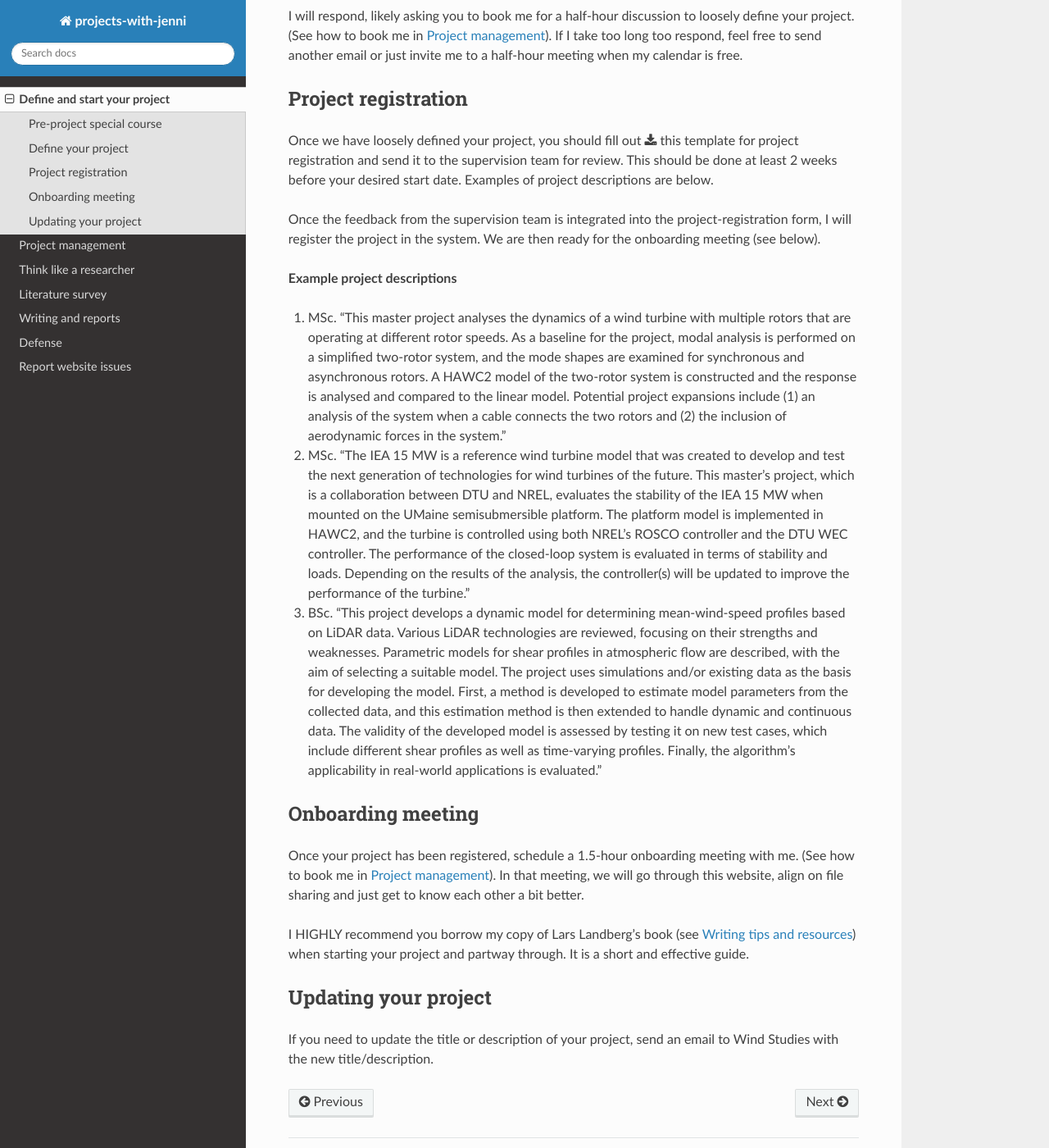
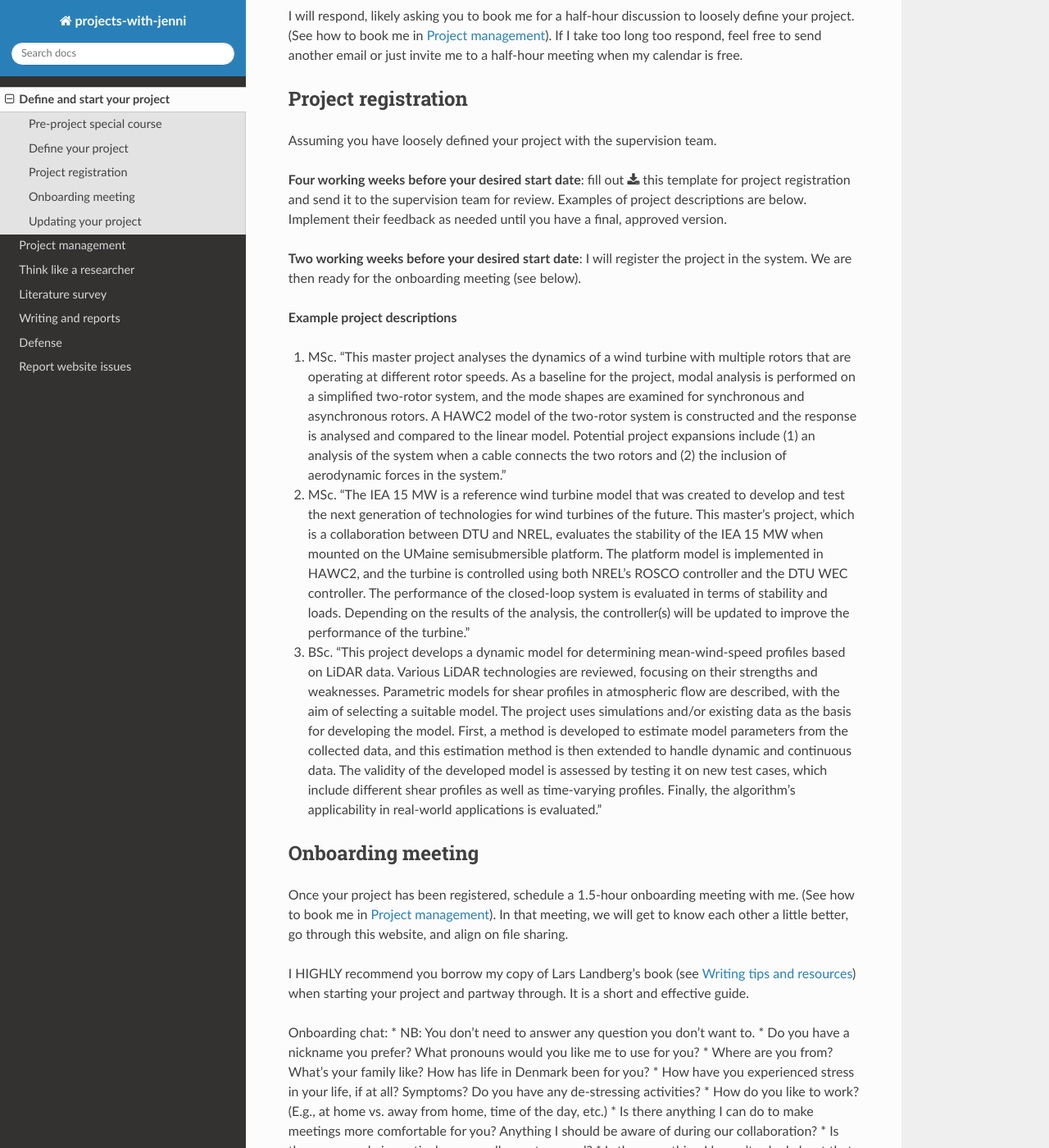
Before and after one commit to jennirinker/projects-with-jenni, a Sphinx documentation site: the page built from docs/source/define-start-project.rst, in a window 1280 px wide and 1400 px high, scrolled down 672 px. Shown: the whole window at 82% size. Built offline with Sphinx 7.4.7 and the Read the Docs theme 3.1.0, drawn with Linux system fonts in a browser that asks for light colours; some of the changed text lies outside the part shown.

Commit message:
Changing registration timeline and adding onboarding questions

```diff
--- a/docs/source/define-start-project.rst
+++ b/docs/source/define-start-project.rst
@@ -31,13 +31,15 @@
 Project registration
 -------------------------------
 
-Once we have loosely defined your project, you should fill out
+Assuming you have loosely defined your project with the supervision team.
+
+**Four working weeks before your desired start date**: fill out
 :download:`this template for project registration <_static/project_indberetning_template.docx>`
-and send it to the supervision team for review. This should be done at least
-2 weeks before your desired start date. Examples of project descriptions are below.
+and send it to the supervision team for review. Examples of project descriptions are below.
+Implement their feedback as needed until you have a final, approved version.
 
-Once the feedback from the supervision team is integrated into the project-registration
-form, I will register the project in the system. We are then ready for the onboarding meeting (see below).
+**Two working weeks before your desired start date**: I will register the project in the system.
+We are then ready for the onboarding meeting (see below).
 
 
 **Example project descriptions**
@@ -52,10 +54,20 @@
 
 Once your project has been registered, schedule a 1.5-hour onboarding meeting with me.
 (See how to book me in :ref:`project_management`).
-In that meeting, we will go through this website, align on file sharing and just get to know each other a bit better.
+In that meeting, we will get to know each other a little better, go through this website, and align on file sharing.
 
 I HIGHLY recommend you borrow my copy of Lars Landberg's book (see :ref:`scientific_writing`) when starting your project and partway through.
 It is a short and effective guide.
+
+Onboarding chat:
+* NB: You don't need to answer any question you don't want to.
+* Do you have a nickname you prefer? What pronouns would you like me to use for you?
+* Where are you from? What's your family like? How has life in Denmark been for you?
+* How have you experienced stress in your life, if at all? Symptoms? Do you have any de-stressing activities?
+* How do you like to work? (E.g., at home vs. away from home, time of the day, etc.)
+* Is there anything I can do to make meetings more comfortable for you? Anything I should be aware of during our collaboration?
+* Is there any grade in particular you really want or need?
+* Is there anything I haven't asked about that you would like to talk about?
 
 Updating your project
 ------------------------
```
